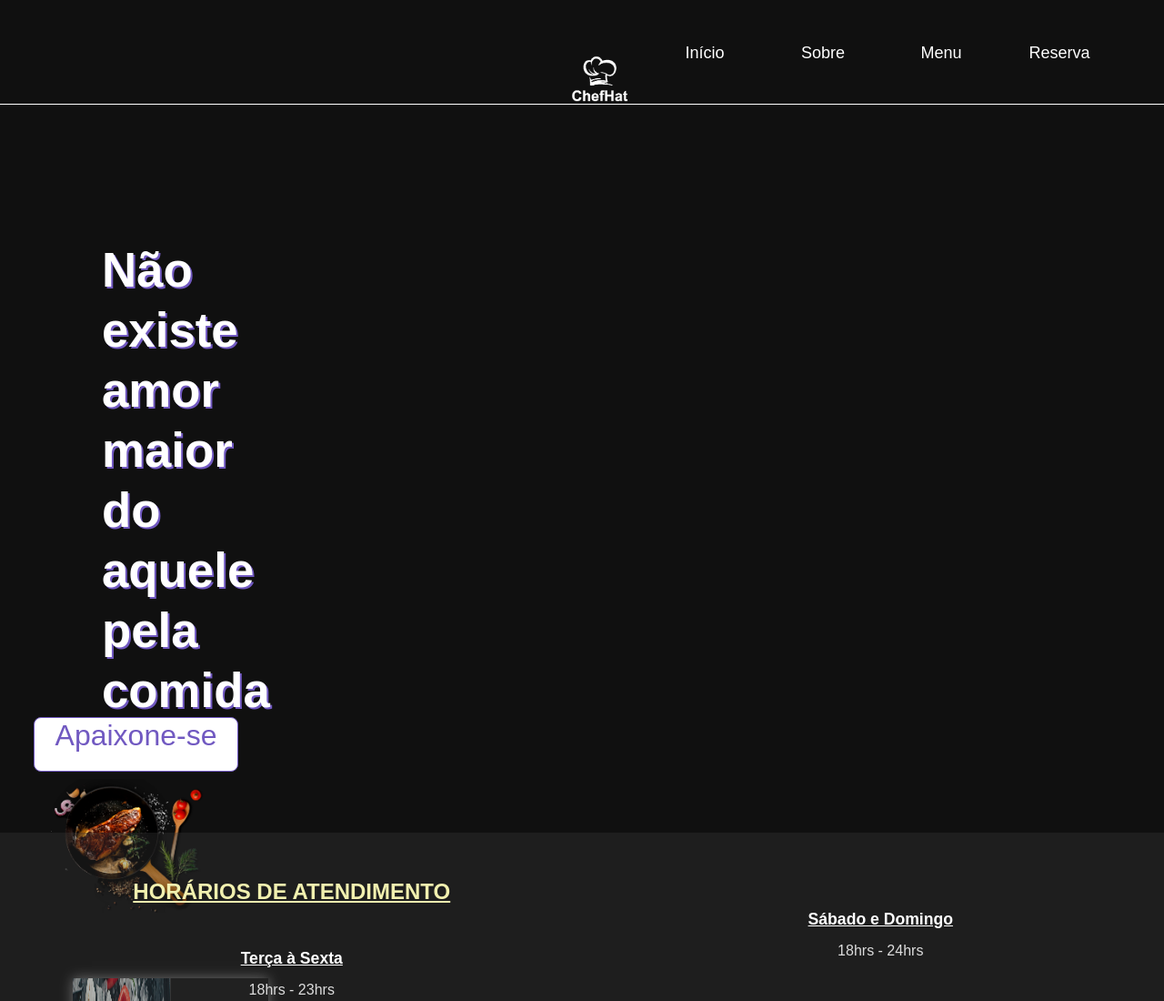
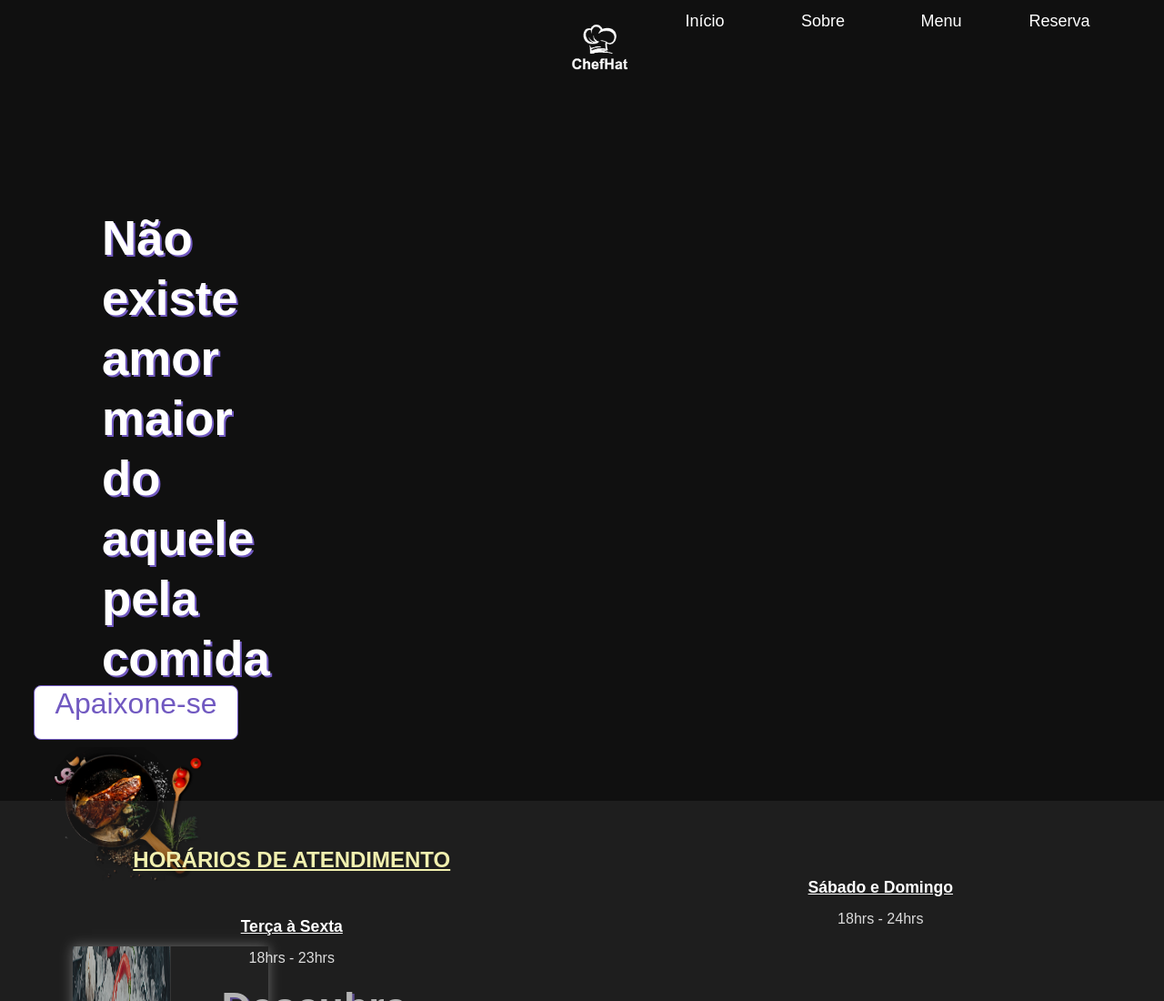
Before and after one commit to guidsribeiro/ChefHat, a plain HTML site: page public/index.html in a window 1280 px wide. Shown: the top 1100 px of the page at 91% size. Drawn offline with Linux system fonts and the light colour scheme.

Commit message:
arrumando o header

```diff
--- a/public/assets/css/header.css
+++ b/public/assets/css/header.css
@@ -5,13 +5,7 @@
     align-items: center;
     display: flex;
     justify-content: space-between;
-<<<<<<< HEAD
-    background-color: var(--black502);
-    border-bottom: solid .1px var(--white);
-    margin-top: 35px;
-=======
     position: relative;
->>>>>>> 612d74820d6a731509147cec852595f89667621f
 }
 
 .header .menu {
@@ -33,19 +27,9 @@
 }
 
 .header .log {
-<<<<<<< HEAD
-    position: absolute;
-    width: 150px;
-    height: 200px;
-    padding: 3px;
-    border-radius: 50%;
-    align-items: center;
-    justify-content: center;
-=======
     width: 90px;
     height: 120px;
     margin-top: 0.8em;
->>>>>>> 612d74820d6a731509147cec852595f89667621f
 }
 
 .header .menu ul {
```
